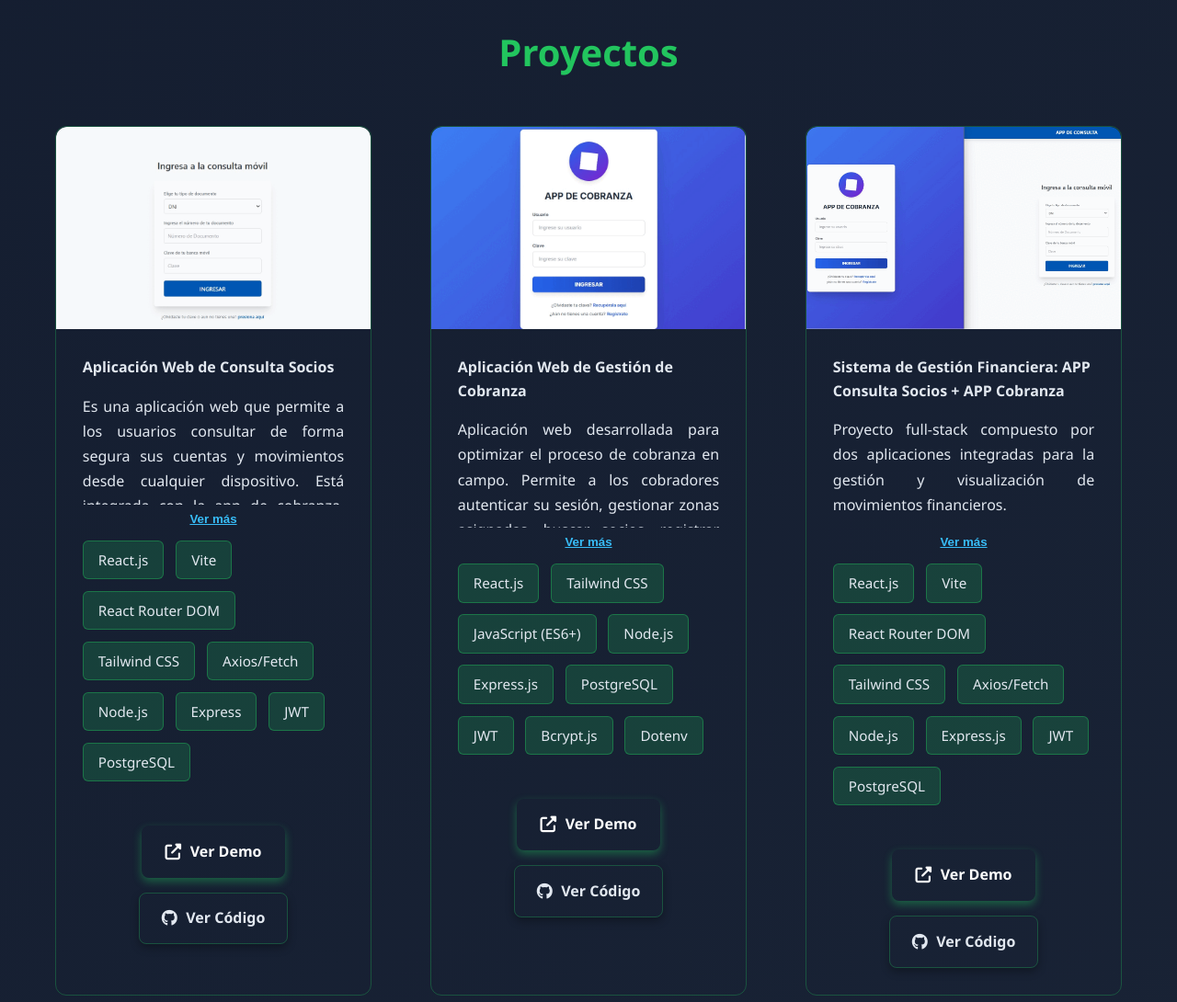
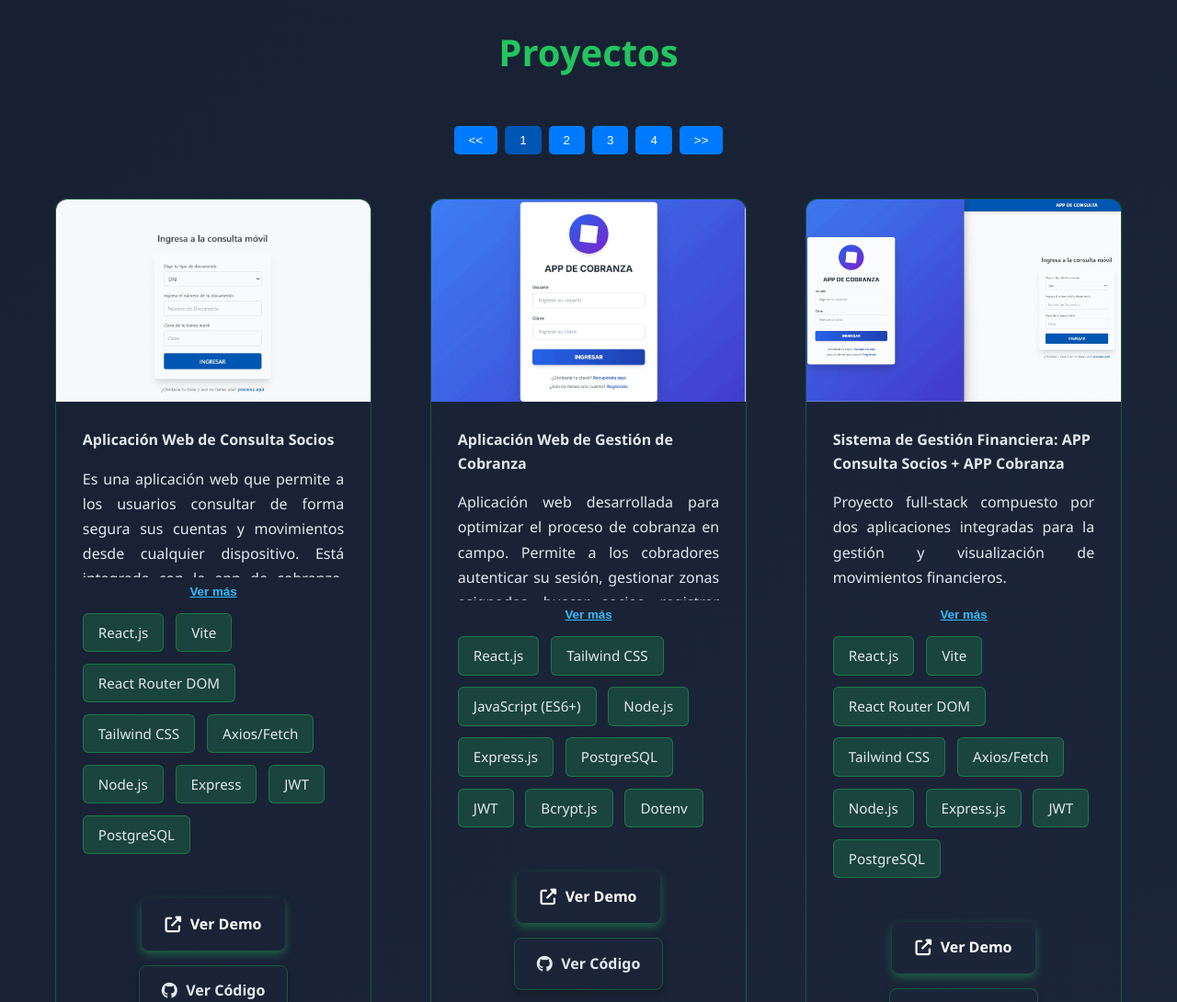
Before and after one commit to alvaroquirozjaimes/PORTAFOLIO_MEJORA, a plain HTML site: page index.html in a window 1280 px wide. Shown: the part 3940-5030 px from the top of the page at 92% size. Drawn offline with nearby package versions, Linux system fonts and the light colour scheme.

Commit message:
Actualización del proyecto

```diff
--- a/index.html
+++ b/index.html
@@ -214,6 +214,7 @@
     <section id="proyectos" class="section">
     <div class="container">
         <h2 class="section-title">Proyectos</h2>
+        <div id="pagination" class="pagination-controls"></div>
         <div class="projects-grid">
 
             <div class="project-card">
--- a/scripts.js
+++ b/scripts.js
@@ -104,3 +104,58 @@ function toggleDescription(id, btn) {
     content.classList.toggle('collapsed');
     btn.textContent = content.classList.contains('collapsed') ? 'Ver más' : 'Ver menos';
   }
+
+
+  document.addEventListener("DOMContentLoaded", () => {
+    const projects = Array.from(document.querySelectorAll(".project-card"));
+    const pagination = document.getElementById("pagination");
+    const itemsPerPage = 3;
+    let currentPage = 1;
+    const totalPages = Math.ceil(projects.length / itemsPerPage);
+
+    function showPage(page) {
+      // Validar límites
+      if (page < 1) page = 1;
+      if (page > totalPages) page = totalPages;
+      currentPage = page;
+
+      // Ocultar todos
+      projects.forEach((card, index) => {
+        card.style.display = "none";
+        if (index >= (page - 1) * itemsPerPage && index < page * itemsPerPage) {
+          card.style.display = "block";
+        }
+      });
+
+      updatePagination();
+    }
+
+    function updatePagination() {
+      pagination.innerHTML = "";
+
+      // Botón anterior <<
+      const prev = document.createElement("button");
+      prev.textContent = "<<";
+      prev.disabled = currentPage === 1;
+      prev.onclick = () => showPage(currentPage - 1);
+      pagination.appendChild(prev);
+
+      // Números
+      for (let i = 1; i <= totalPages; i++) {
+        const btn = document.createElement("button");
+        btn.textContent = i;
+        if (i === currentPage) btn.classList.add("active");
+        btn.onclick = () => showPage(i);
+        pagination.appendChild(btn);
+      }
+
+      // Botón siguiente >>
+      const next = document.createElement("button");
+      next.textContent = ">>";
+      next.disabled = currentPage === totalPages;
+      next.onclick = () => showPage(currentPage + 1);
+      pagination.appendChild(next);
+    }
+
+    showPage(1); // Inicializar
+  });
--- a/styles.css
+++ b/styles.css
@@ -712,3 +712,25 @@ body {
     text-decoration: underline;
     padding: 0;
   }
+
+
+  .pagination-controls {
+  display: flex;
+  justify-content: center;
+  margin-top: 2rem;
+  gap: 0.5rem;
+  flex-wrap: wrap;
+}
+
+.pagination-controls button {
+  padding: 0.5rem 1rem;
+  background-color: #007bff;
+  color: white;
+  border: none;
+  cursor: pointer;
+  border-radius: 5px;
+}
+
+.pagination-controls button.active {
+  background-color: #0056b3;
+}
```
